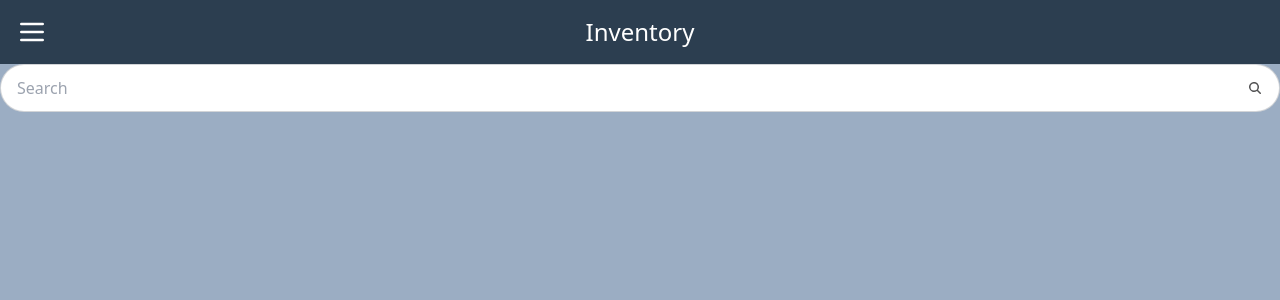
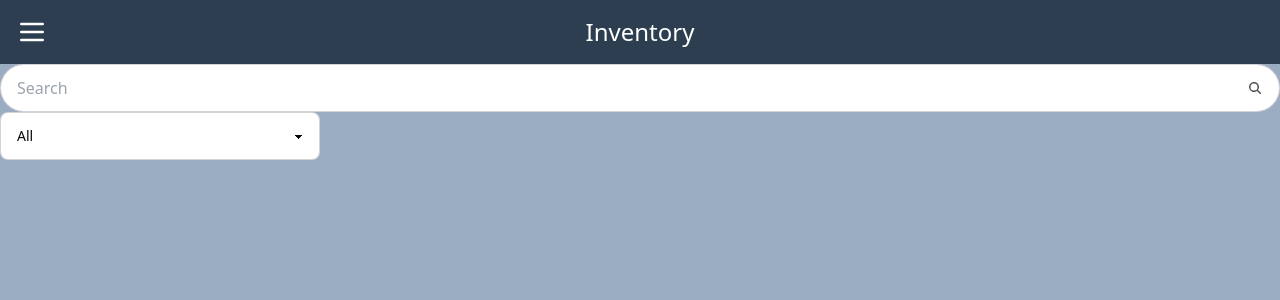
Before and after one commit to TobiasBlankJohansson/inventory-fullstack-app, a React (Vite) app in the folder frontend/: page / in a window 1280 px wide. Shown: the top 300 px of the page. Built offline with nearby package versions, Linux system fonts and the light colour scheme.

Commit message:
feat:add boilercode for Select

```diff
--- a/frontend/src/App.tsx
+++ b/frontend/src/App.tsx
@@ -1,11 +1,13 @@
 import { Search } from "./components/search/Search";
 import { Navbar } from "./components/navbar/Navbar";
+import { Select } from "./components/select/Select";
 
 function App() {
   return (
     <div className="h-screen">
       <Navbar></Navbar>
       <Search></Search>
+      <Select></Select>
     </div>
   );
 }
--- /dev/null
+++ b/frontend/src/components/select/Select.tsx
@@ -0,0 +1,11 @@
+export function Select() {
+  return (
+    <>
+      <select className="select select-bordered w-full max-w-xs">
+        <option>All</option>
+        <option>Verksdag</option>
+        <option>Annex</option>
+      </select>
+    </>
+  );
+}
```
